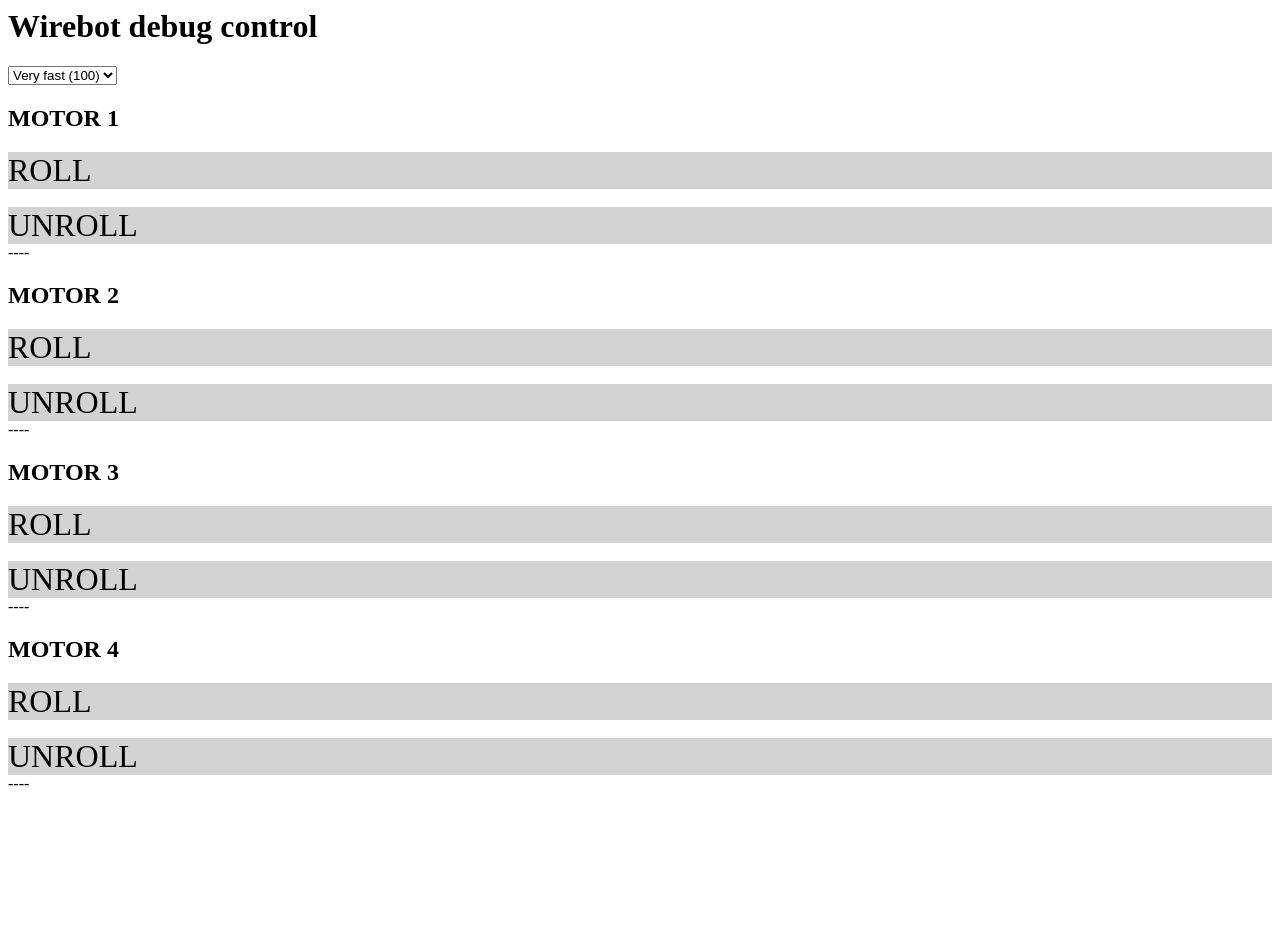
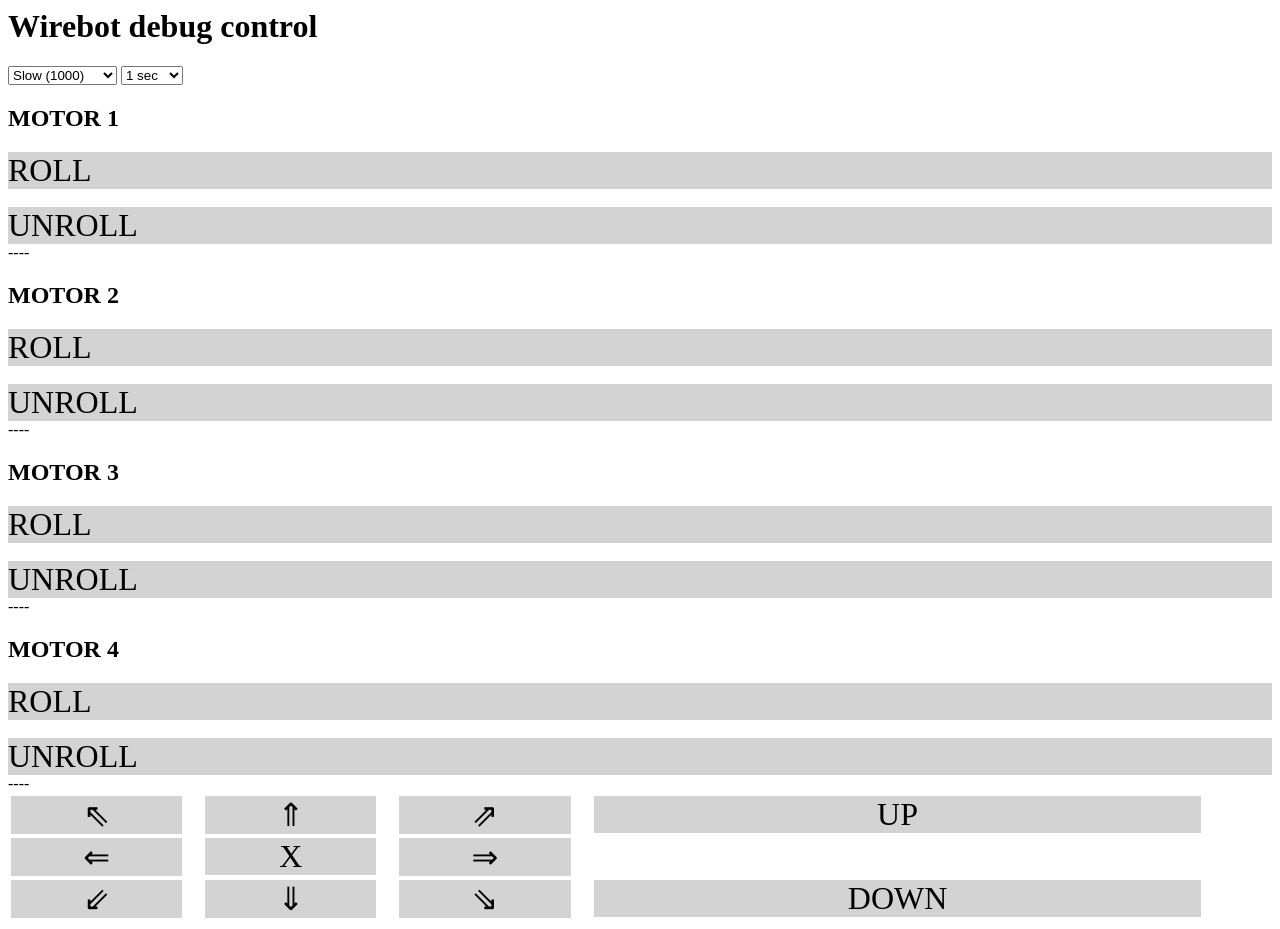
Before and after one commit to Fae-bot/fae-bot, a Flask app: page / in a window 1280 px wide. Before the commit the page ends 786 px from the top, so only its background shows below. Run offline with Flask 2, Linux system fonts and the light colour scheme.

Commit message:
Added multi-threading

```diff
--- a/server/server.py
+++ b/server/server.py
@@ -1,9 +1,11 @@
 import subprocess
+from time import sleep
 
-from flask import Flask, render_template_string, render_template
+from flask import Flask, render_template_string, render_template, request
 app = Flask(__name__)
 
 numMotors=4
+control_process = None
 
 @app.route('/')
 def index():
@@ -12,17 +14,39 @@ def index():
 
 @app.route('/motors/<mid>/roll',methods=['POST'])
 def rollMotor(mid):
+	global control_process
+	speed = request.values.get('speed')
+	timev = request.values.get('time')
 	args = ["0"]*numMotors
-	args[int(mid)-1]="-1000"
-	subprocess.check_call(["../control","1"]+args)
+	args[int(mid)-1]="-" + speed
+	while control_process != None:
+		control_process.wait()
+	control_process = subprocess.Popen(["../control",timev]+args)
+	control_process.communicate()
+	control_process = None
 	return ""
 
 @app.route('/motors/<mid>/unroll',methods=['POST'])
 def unrollMotor(mid):
+	global control_process
 	args = ["0"]*numMotors
-	args[int(mid)-1]="1000"
-	subprocess.check_call(["../control","1"]+args)
+	speed = request.values.get('speed')
+	timev = request.values.get('time')
+	args[int(mid)-1]=speed
+	while control_process != None:
+		control_process.wait()
+	control_process = subprocess.Popen(["../control",timev]+args)
+	control_process.communicate()
+	control_process = None
+	return ""
+
+@app.route('/stop',methods=['POST'])
+def stopMotors():
+	global control_process
+	if control_process!=None:
+		control_process.kill()
+		control_process = None
 	return ""
 
 if __name__ == '__main__':
-    app.run(host="0.0.0.0", debug = True)
+    app.run(host="0.0.0.0", debug = True, threaded=True)
--- a/server/templates/index.html
+++ b/server/templates/index.html
@@ -1,34 +1,61 @@
 <meta name="viewport" content="width=device-width, initial-scale=1.0">
     <script>
 
-function post(url, param) {
+function post(url) {
 	var xhr = new XMLHttpRequest();
 	xhr.open("POST", url, true);
 
 	//Send the proper header information along with the request
 	xhr.setRequestHeader("Content-type", "application/x-www-form-urlencoded");
 
-	xhr.send(param);
+	xhr.send("speed="+document.getElementById("speed").value+"&time="+document.getElementById("time").value);
 }
 </script>
 
 <style>
 div.button {font-size: 32px; background-color: lightgray; }
+div.button-grid {text-align:center; width:90%; font-size: 32px; background-color: lightgray; }
 </style>
 
 <title>Wirebot debug control</title>
 <H1>Wirebot debug control</H1>
-<select name='speed'>
+<select id='speed'>
 	<option value="1000" selected="selected">Slow (1000)</option>
-	<option value="500" selected="selected">Medium (500)</option>
-	<option value="200" selected="selected">Fast (200)</option>
-	<option value="100" selected="selected">Very fast (100)</option>
+	<option value="500">Medium (500)</option>
+	<option value="200">Fast (200)</option>
+	<option value="100">Very fast (100)</option>
+</select>
+<select id='time'>
+	<option value="1" selected="selected">1 sec</option>
+	<option value="5">5 sec</option>
+	<option value="20">20 sec</option>
+	<option value="60">1 min</option>
 </select>
 {% for i in range(1,5) %}
 <h2>MOTOR {{i}} </h2>
-	<div class='button' onClick='post("/motors/{{i}}/roll", document.getElementById("speed").selectedIndex)'>ROLL</div>
+	<div class='button' onClick='post("/motors/{{i}}/roll")'>ROLL</div>
 	&nbsp;
-	<div class='button' onClick='post("/motors/{{i}}/unroll", document.getElementById("speed").selectedIndex)'>UNROLL</div>
+	<div class='button' onClick='post("/motors/{{i}}/unroll")'>UNROLL</div>
 
 <div>----</div>
 {% endfor %}
+
+<table width=100%>
+	<tr>
+		<td><div onClick='post("direction/nw")' class='button-grid'>&#8662;</div></td>
+		<td><div onClick='post("direction/n")' class='button-grid'>&#x21D1;</div></td>
+		<td><div onClick='post("direction/ne")' class='button-grid'>&#x21D7;</div></td>
+		<td><div onClick='post("direction/up")' class='button-grid'>UP</div></td>
+	</tr>
+	<tr>
+		<td><div onClick='post("direction/w")' class='button-grid'>&#x21D0;</div></td>
+		<td><div onClick='post("stop")' class='button-grid'>X</div></td>
+		<td><div onClick='post("direction/e")' class='button-grid'>&#x21D2;</div></td>
+	</tr>
+	<tr>
+		<td><div onClick='post("direction/sw")' class='button-grid'>&#x21D9;</div></td>
+		<td><div onClick='post("direction/s")' class='button-grid'>&#x21D3;</div></td>
+		<td><div onClick='post("direction/se")' class='button-grid'>&#x21D8;</div></td>
+		<td><div onClick='post("direction/down")' class='button-grid'>DOWN</div></td>
+	</tr>
+</table>
```
